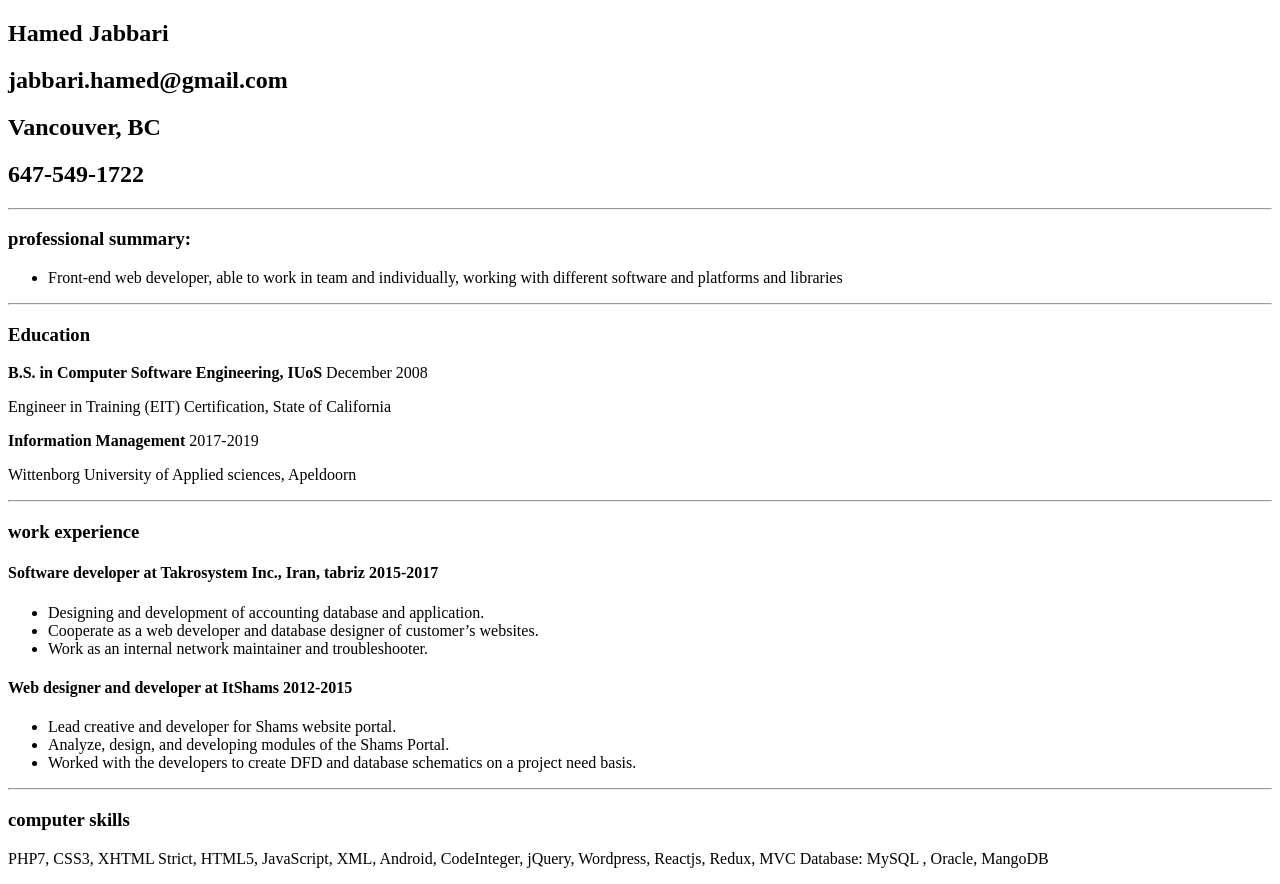
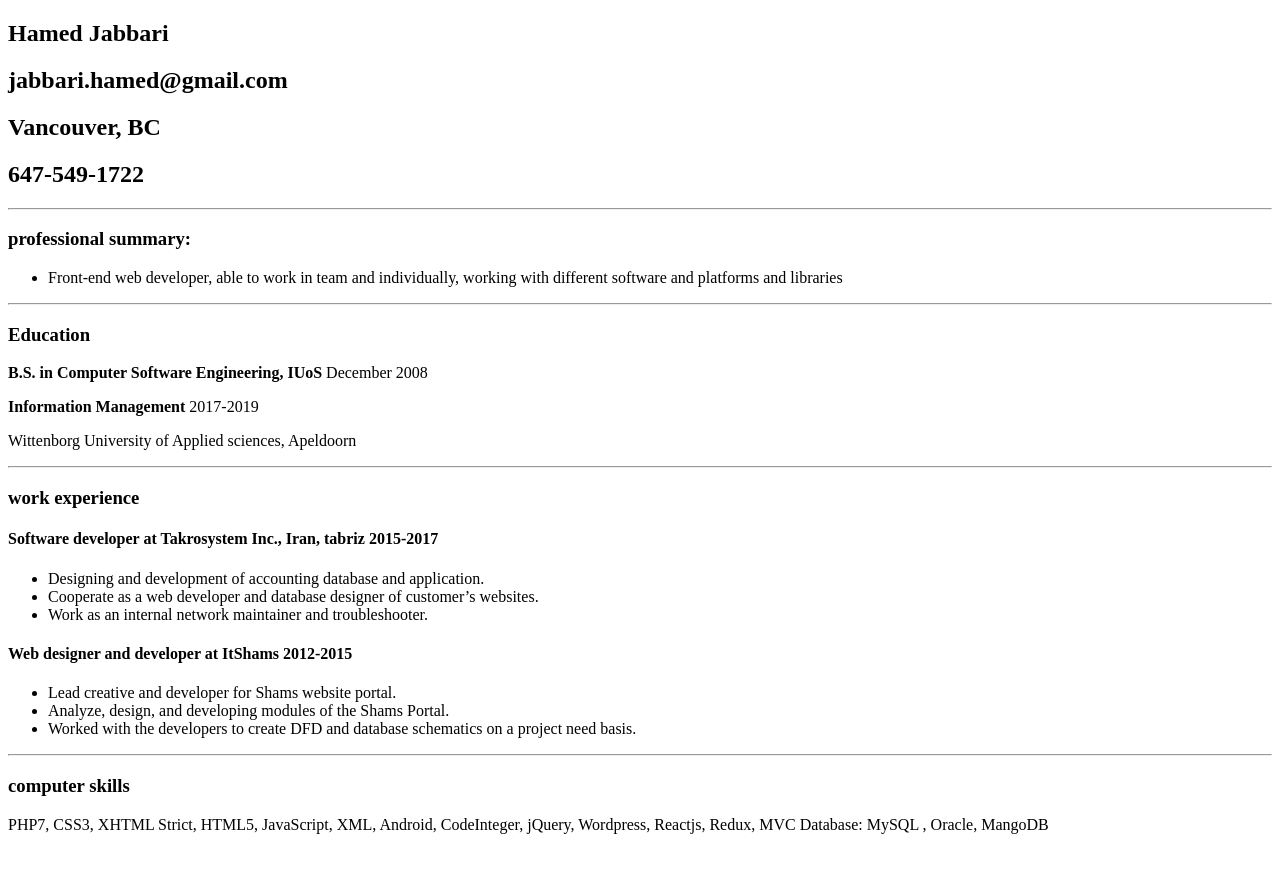
Before and after one commit to hamedjbbri/Resume, a plain HTML site: page index.html in a window 1280 px wide. After the commit the page ends 850 px from the top, so only its background shows below. Drawn offline with Linux system fonts and the light colour scheme.

Commit message:
Update index.html

```diff
--- a/index.html
+++ b/index.html
@@ -29,7 +29,7 @@
               <strong>B.S. in Computer Software Engineering, IUoS </strong>
               <span >December 2008</span>
             </p>
-            <p >Engineer in Training (EIT) Certification, State of California</p>
+
 
             <p >
               <strong>Information Management</strong>
```
